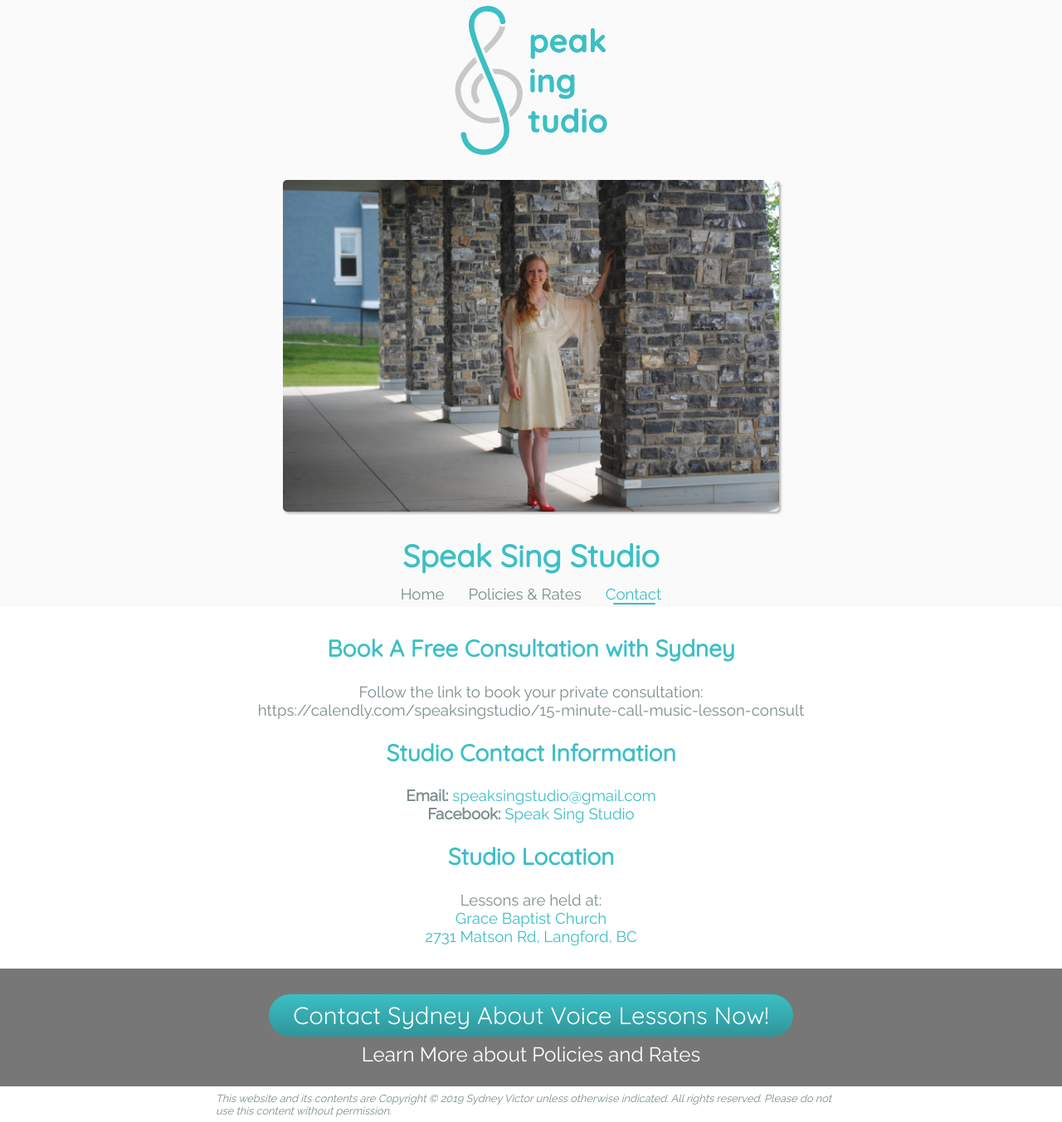
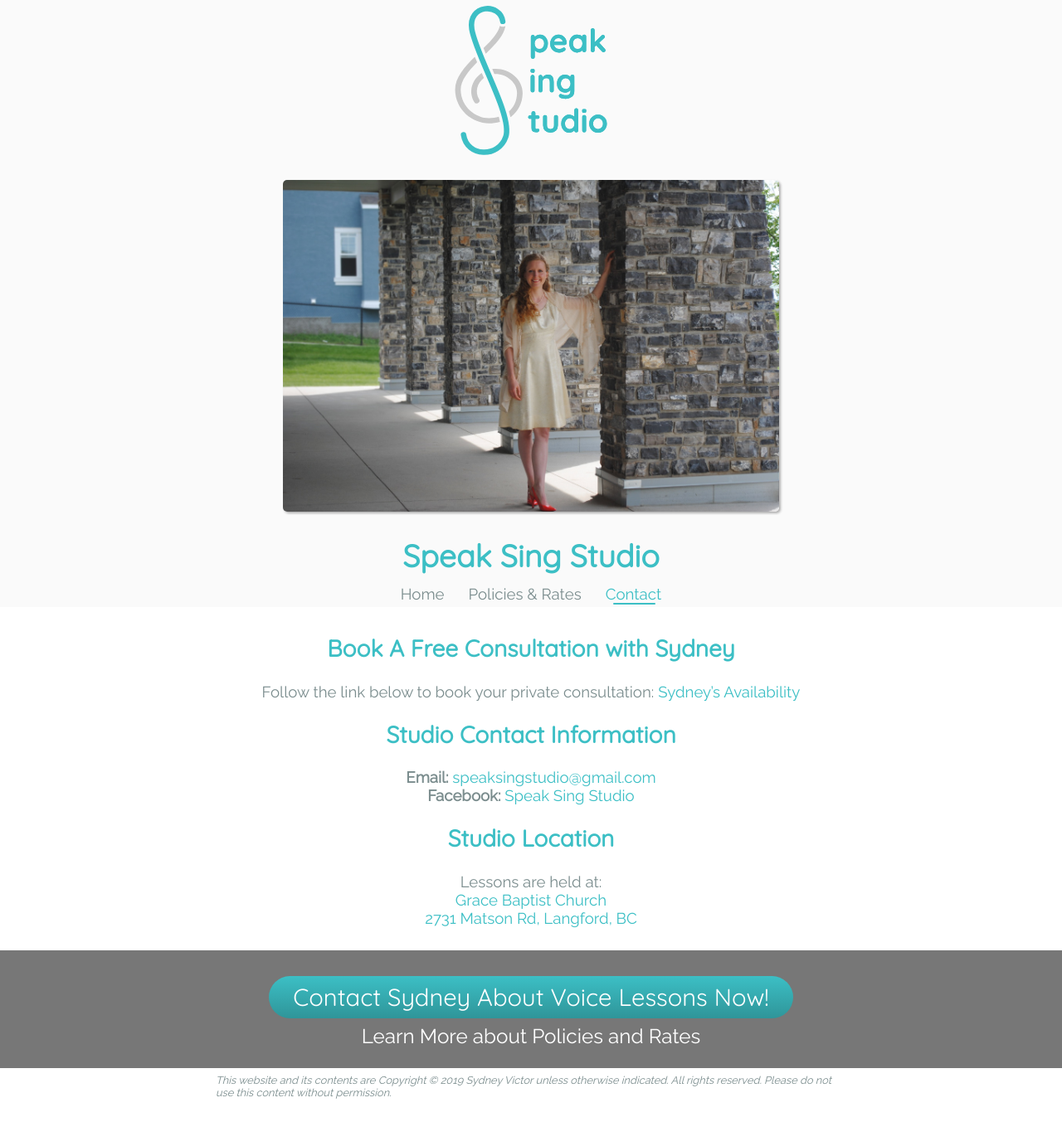
Before and after one commit to sydneyvictor/sydneyvictor.github.com, a Jekyll site: the page built from contact.md, in a window 1280 px wide. Shown: the whole page at 83% size. Built offline with Jekyll 4.4.1, drawn with Linux system fonts in a browser that asks for light colours; after the commit the page ends 1331 px from its top, so only the background shows below that.

Commit message:
Update contact.md

```diff
--- a/contact.md
+++ b/contact.md
@@ -6,7 +6,8 @@ layout: default_centered
 ---
 ## Book A Free Consultation with Sydney
 
-Follow the link to book your private consultation: https://calendly.com/speaksingstudio/15-minute-call-music-lesson-consult
+Follow the link below to book your private consultation:
+[Sydney's Availability](https://calendly.com/speaksingstudio/15-minute-call-music-lesson-consult){:target="_blank"}
 
 ## Studio Contact Information
 **Email:** [{{site.email}}](mailto:{{site.email}}){:target="_blank"}
```
